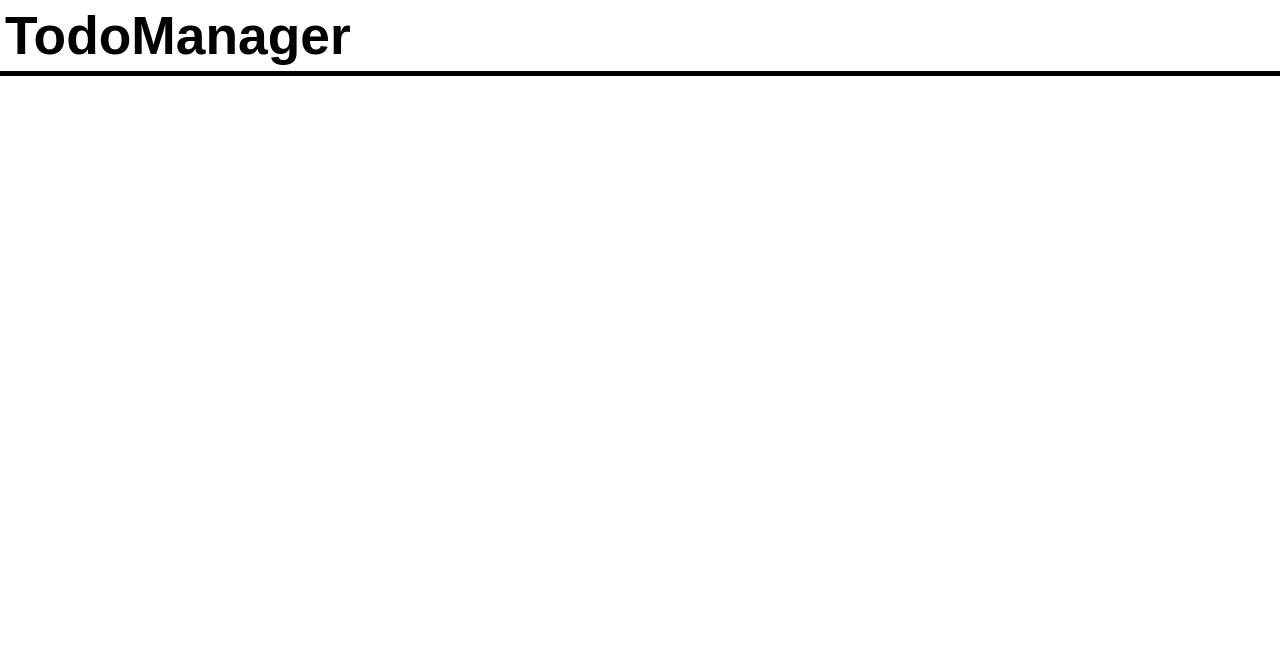
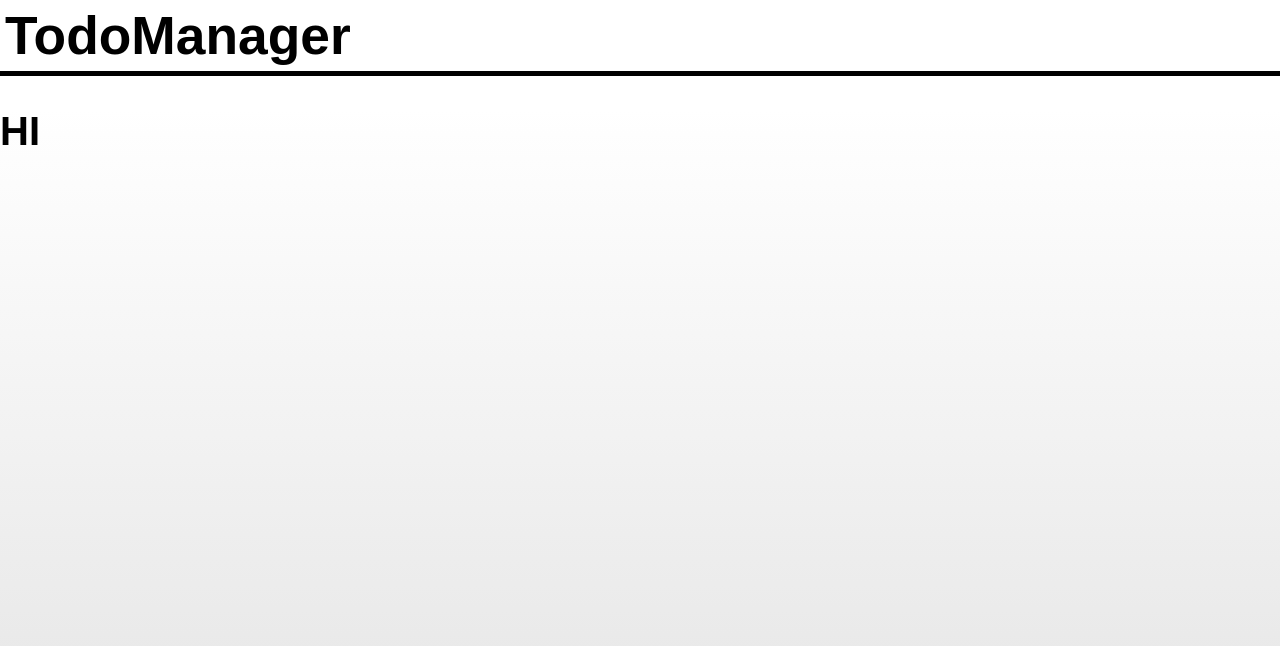
Before and after one commit to W1nd0w55/TodoManager, a React (Vite) app in the folder frontend/: page / in a window 1280 px wide. Shown: the top 646 px of the page. Built offline with nearby package versions, Linux system fonts and the light colour scheme.

Commit message:
added main component

```diff
--- /dev/null
+++ b/frontend/src/components/Main.tsx
@@ -0,0 +1,9 @@
+import type { ReactNode } from 'react';
+
+interface Props {
+    children: ReactNode;
+};
+
+export default (props: Props) => {
+    return <div id="main">{props.children}</div>;
+};
--- a/frontend/src/css/main.css
+++ b/frontend/src/css/main.css
@@ -13,3 +13,8 @@ body {
 h1 {
     margin: 0px;
 }
+
+#main {
+    height: 100vh;
+    background-image: linear-gradient(to bottom, white, #dfdfdf);
+}
--- a/frontend/src/pages/Index.tsx
+++ b/frontend/src/pages/Index.tsx
@@ -1,6 +1,12 @@
 import TopBar from '../components/TopBar.tsx';
-import '../css/main.css'
+import Main from '../components/Main.tsx';
+import '../css/main.css';
 
 export default () => {
-	return <TopBar />;
+	return (<>
+		<TopBar />
+		<Main>
+			<h2>HI</h2>
+		</Main>
+	</>);
 };
```
